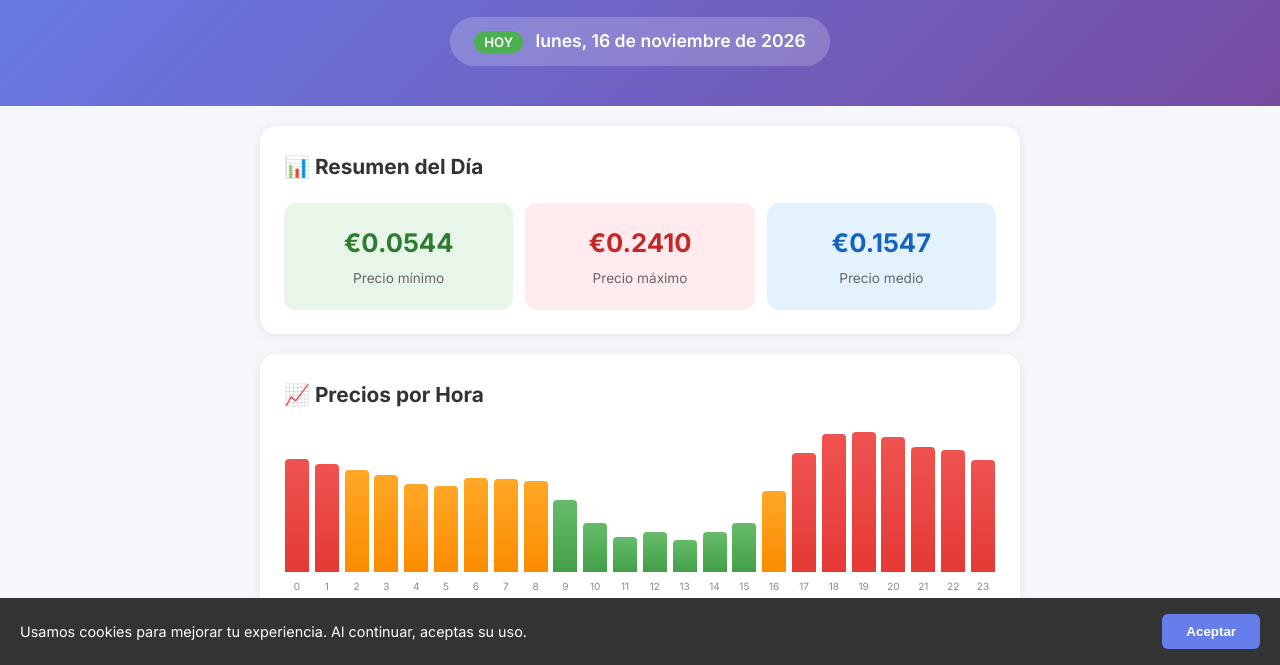
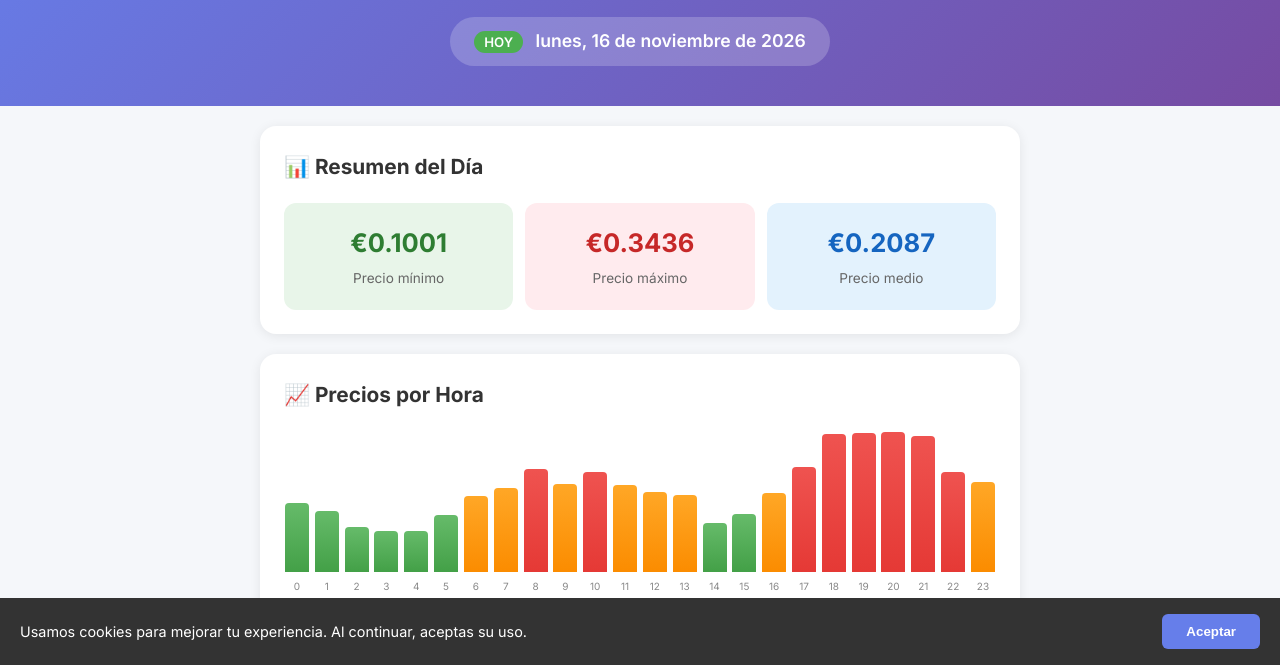
Before and after one commit to plc105226-byte/luzfacil, a plain HTML site: page index.html in a window 1280 px wide. Shown: the part 135-800 px from the top of the page. Drawn offline with Linux system fonts and the light colour scheme.

Commit message:
Update prices for 2026-11-15

```diff
--- a/index.html
+++ b/index.html
@@ -566,30 +566,30 @@
   <script>
     // PRICE DATA - Updated by update_prices.R
     const priceData = [
-      { hour: 0, price: 194.3 },
-      { hour: 1, price: 184.9 },
-      { hour: 2, price: 174.7 },
-      { hour: 3, price: 166.1 },
-      { hour: 4, price: 151.1 },
-      { hour: 5, price: 148.4 },
-      { hour: 6, price: 161.2 },
-      { hour: 7, price: 160.6 },
-      { hour: 8, price: 155.7 },
-      { hour: 9, price: 124.0 },
-      { hour: 10, price: 84.0 },
-      { hour: 11, price: 60.8 },
-      { hour: 12, price: 68.7 },
-      { hour: 13, price: 54.4 },
-      { hour: 14, price: 69.1 },
-      { hour: 15, price: 83.4 },
-      { hour: 16, price: 139.7 },
-      { hour: 17, price: 204.5 },
-      { hour: 18, price: 237.6 },
-      { hour: 19, price: 241.0 },
-      { hour: 20, price: 232.0 },
-      { hour: 21, price: 214.6 },
-      { hour: 22, price: 209.5 },
-      { hour: 23, price: 192.3 }
+      { hour: 0, price: 169.2 },
+      { hour: 1, price: 148.7 },
+      { hour: 2, price: 109.6 },
+      { hour: 3, price: 100.5 },
+      { hour: 4, price: 100.1 },
+      { hour: 5, price: 139.3 },
+      { hour: 6, price: 186.9 },
+      { hour: 7, price: 205.9 },
+      { hour: 8, price: 252.5 },
+      { hour: 9, price: 216.4 },
+      { hour: 10, price: 244.5 },
+      { hour: 11, price: 214.1 },
+      { hour: 12, price: 195.4 },
+      { hour: 13, price: 188.9 },
+      { hour: 14, price: 120.4 },
+      { hour: 15, price: 142.9 },
+      { hour: 16, price: 194.4 },
+      { hour: 17, price: 257.3 },
+      { hour: 18, price: 339.1 },
+      { hour: 19, price: 340.2 },
+      { hour: 20, price: 343.6 },
+      { hour: 21, price: 333.9 },
+      { hour: 22, price: 246.2 },
+      { hour: 23, price: 219.9 }
     ];
 
     function getSpainTime() {
```
